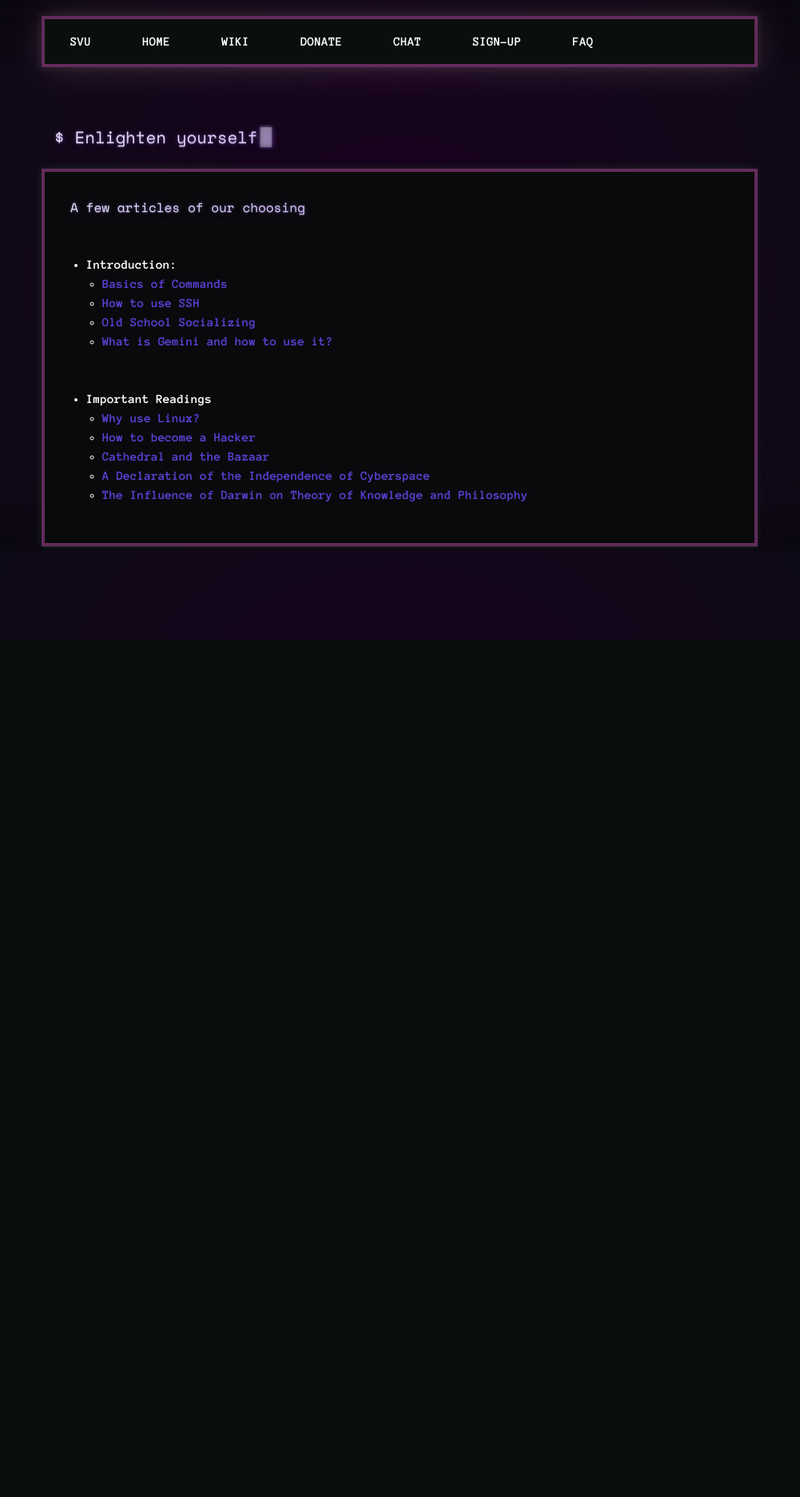
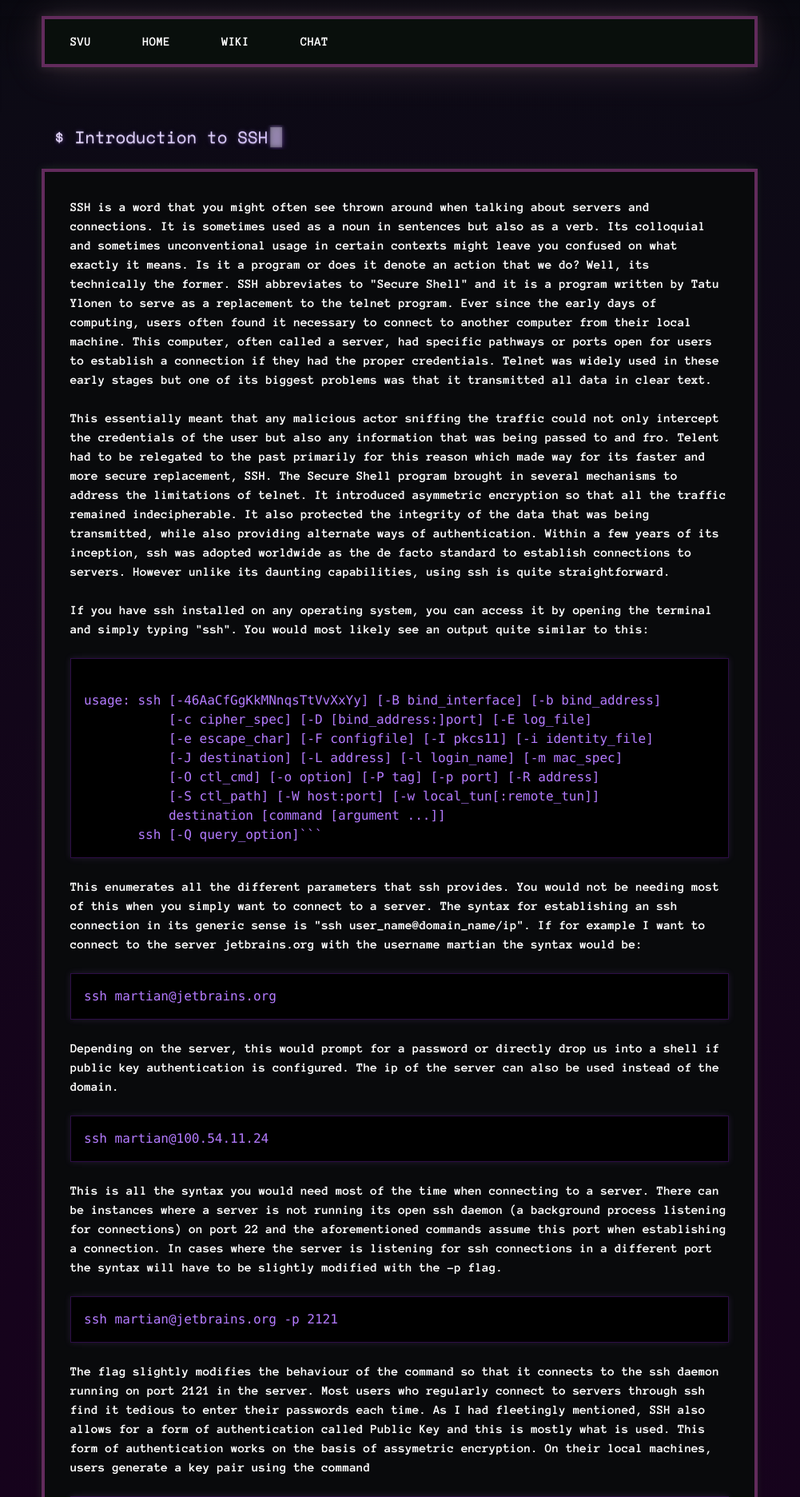
Before and after one commit to Viridescent7/svu_dashboard, a Django app: page /wiki/intro_to_ssh in a window 1280 px wide. Shown: the top 1872 px of the page at 80% size, without its empty margins (140-1141 px from the left). Before the commit the page ends 800 px from the top, so only its background shows below. Run offline with Django 4.2, Linux system fonts and the light colour scheme.

Commit message:
added ssh section to wiki

````diff
--- a/home/static/css/styles.css
+++ b/home/static/css/styles.css
@@ -40,6 +40,23 @@ a {
 a:hover {
   color: #FF00FF; /* Neon Blue hover */
   text-shadow: 0 0 6px #FF00FF, 0 0 10px #FF00FF;
+}
+pre {
+  background-color: #000000;
+  color: #b47bff; /* Neon purple text for code */
+  font-family: 'Anonymous Pro', monospace;
+  padding: 1em;
+  overflow-x: auto;
+  white-space: pre;
+  tab-size: 4;
+  -moz-tab-size: 4;
+  border: 1px solid #2d0d45; /* Dark purple border for subtle accent */
+  box-shadow: 0 0 8px rgba(180, 123, 255, 0.15); /* Light purple glow effect */
+  margin: 0;
+}
+
+code {
+    display: inline;
 }
 
 #navbar {
--- /dev/null
+++ b/home/templates/articles/intro_to_ssh.html
@@ -0,0 +1,122 @@
+{% extends "base.html" %}
+{% load static %}
+
+
+{% block title %}SVU{% endblock %}
+{% block runner %}<h1 id="runner">Introduction to SSH</h1> {% endblock %}
+
+{% block main-content %}
+
+<p>
+SSH is a word that you might often see thrown around when talking about servers and connections. It is sometimes used as a noun in sentences but also as a verb. Its colloquial and sometimes unconventional usage in certain contexts might leave you confused on what exactly it means. Is it a program or does it denote an action that we do? Well, its technically the former. SSH abbreviates to "Secure Shell" and it is a program written by Tatu Ylonen to serve as a replacement to the telnet program. Ever since the early days of computing, users often found it necessary to connect to another computer from their local machine. This computer, often called a server, had specific pathways or ports open for users to establish a connection if they had the proper credentials. Telnet was widely used in these early stages but one of its biggest problems was that it transmitted all data in clear text.
+</p>
+<br>
+
+<p>
+This essentially meant that any malicious actor sniffing the traffic could not only intercept the credentials of the user but also any information that was being passed to and fro. Telent had to be relegated to the past primarily for this reason which made way for its faster and more secure replacement, SSH. The Secure Shell program brought in several mechanisms to address the limitations of telnet. It introduced asymmetric encryption so that all the traffic remained indecipherable. It also protected the integrity of the data that was being transmitted, while also providing alternate ways of authentication. Within a few years of its inception, ssh was adopted worldwide as the de facto standard to establish connections to servers. However unlike its daunting capabilities, using ssh is quite straightforward.
+</p>
+<br>
+
+<p>If you have ssh installed on any operating system, you can access it by opening the terminal and simply typing "ssh".
+You would most likely see an output quite similar to this:</p>
+<br>
+
+<pre><code>
+usage: ssh [-46AaCfGgKkMNnqsTtVvXxYy] [-B bind_interface] [-b bind_address]
+           [-c cipher_spec] [-D [bind_address:]port] [-E log_file]
+           [-e escape_char] [-F configfile] [-I pkcs11] [-i identity_file]
+           [-J destination] [-L address] [-l login_name] [-m mac_spec]
+           [-O ctl_cmd] [-o option] [-P tag] [-p port] [-R address]
+           [-S ctl_path] [-W host:port] [-w local_tun[:remote_tun]]
+           destination [command [argument ...]]
+       ssh [-Q query_option]```
+</code></pre>
+<br>
+
+<p>
+This enumerates all the different parameters that ssh provides. You would not be needing most of this when you simply want to connect to a server. The syntax for establishing an ssh connection in its generic sense is "ssh user_name@domain_name/ip". If for example I want to connect to the server jetbrains.org with the username martian the syntax would be:
+</p>
+<br>
+
+<pre><code>ssh martian@jetbrains.org</code></pre>
+<br>
+
+<p>Depending on the server, this would prompt for a password or directly drop us into a shell if public key authentication is configured. The ip of the server can also be used instead of the domain.</p>
+<br>
+
+<pre><code>ssh martian@100.54.11.24</code></pre>
+<br>
+
+<p>
+This is all the syntax you would need most of the time when connecting to a server. There can be instances where a server is not running its open ssh daemon (a background process listening for connections) on port 22 and the aforementioned commands assume this port when establishing a connection.  In cases where the server is listening for ssh connections in a different port the syntax will have to be slightly modified with the -p flag.
+</p>
+<br>
+
+<pre><code>ssh martian@jetbrains.org -p 2121</code></pre>
+<br>
+
+<p>
+The flag slightly modifies the behaviour of the command so that it connects to the ssh daemon running on port 2121 in the server. Most users who regularly connect to servers through ssh find it tedious to enter their passwords each time. As I had fleetingly mentioned, SSH also allows for a form of authentication called Public Key and this is mostly what is used. This form of authentication works on the basis of assymetric encryption. On their local machines, users generate a key pair using the command
+</p>
+<br>
+
+<pre><code>ssh-keygen -t ed25519</code></pre>
+<br>
+
+<p>
+The -t flag specifies the kind of keys you want to create which in this case is "ed25519" but ssh also provides other formats. After issuing the command, the user will be prompted to decide the location of the key and a passphrase. Although the passphrase can be left empty, using one provides better protection as it requires the user to enter the passphrase everytime the keys are used. After this stage, two keys will be generated with the designated name and one of the keys will have a ".pub" extension. For instance:
+</p>
+<br>
+
+<pre><code>secure_ssh_key secure_ssh_key.pub</code></pre>
+<br>
+
+<p>
+Any kind of information encrypted by one key can only be decrypted by the other and this is the foundation of assymetric encryption. Once both the keys are generated the "ssh-copy-id" command can be used to copy the public key to the server.
+</p>
+<br>
+
+<pre><code>ssh-copy-id -i secure_ssh_key.pub martian@jetbrains.org</code></pre>
+<br>
+
+<p>
+The -i flag denotes the path to the public key that is to be copied to the server. This command only works if the secure_ssh_key.pub file is in the current directory. If the keys are stored elswhere, change to that directory or simply provide the full path to the -i flag. Once the command is executed, the user will be able to authenticate to the server without a password using the command
+</p>
+<br>
+
+<pre><code>ssh -i secure_ssh_key martian@jetbrains.org</code></pre>
+<br>
+
+<p>
+The -i flag denotes the path to the private key that was generated. If the name of the key was left to the default, the -i flag is most likely not required. However if the name has been changed, -i must be specified to instruct the command which private key to use. Some users might copy the same public key for all their server while others might generate a new one for each of them. Regardless of your choice, it might be wise to use the ~/.ssh/config file to manage all your different servers and keys. Each entry in the file takes the form of:
+</p>
+<br>
+
+<pre><code>
+Host jetb
+        HostName jetbrains.org
+        User martian
+        Port 22
+        IdentityFile ~/.ssh/secure_ssh_key
+</code></pre>
+<br>
+
+<p>
+Host refers to the term I would use to connect to the server. Hostname is the actual domain or the ip of the server. User and Port are self explanatory and IdentityFile is the path to my private key. With this entry in ~/.ssh/config I can simply connect to jetbrains.org with the following command:
+</p>
+<br>
+
+<pre><code>ssh jetb</code></pre>
+<br>
+
+<p>
+This would automatically look for the host "jetb" in config file and apply all the specifications required to make the connection. Although programs like anydesk allow you to perform similar functions through a GUI, using ssh is certainly more immersive. With a few keystrokes you are literally inside a computer that could be millions of miles away and any initial experience of that is nothing less than magical.
+</p>
+<br>
+
+<p>
+For a novice user ssh might be his first introduction into the world of UNIX so the syntax might seem a little cryptic at first. I think it is important to understand that each command and its syntax have a clear underlying logic to them that can be applied to other commands. The arguments and flags might vary but the essential structure itself remains the same. So this is partly not just an introduction to ssh but also to how commands themselves are in the UNIX world.
+</p>
+<br>
+
+{% endblock %}
--- a/home/templates/navi.html
+++ b/home/templates/navi.html
@@ -13,10 +13,7 @@
     <a href="/">SVU</a>
     <a href="/">HOME</a>
     <a href="/wiki">WIKI</a>
-    <a href="#">DONATE</a>
-    <a href="#">CHAT</a>
-    <a href="/signup">SIGN-UP</a>
-    <a href="#">FAQ</a>
+    <a href="/wiki">CHAT</a>
 </div>
 
 </body>
--- a/home/templates/wiki.html
+++ b/home/templates/wiki.html
@@ -16,7 +16,7 @@
             <div id="links">
                 <ul class="bullet list">
                     <li><a href="">Basics of Commands</a></li>
-                    <li><a href="">How to use SSH</a></li>
+                    <li><a href="/wiki/intro_to_ssh">Introduction to SSH</a></li>
                     <li><a href="">Old School Socializing</a></li>
                     <li><a href="/wiki/gemini">What is Gemini and how to use it?</a></li>
                 </ul>
--- a/home/views.py
+++ b/home/views.py
@@ -59,5 +59,7 @@ def render_wiki(request, path=None):
 
     if path == 'gemini':
         return render(request, 'articles/gemini.html')
+    if path == 'intro_to_ssh':
+        return render(request, 'articles/intro_to_ssh.html')
     else:
         return render(request, 'wiki.html')
````
